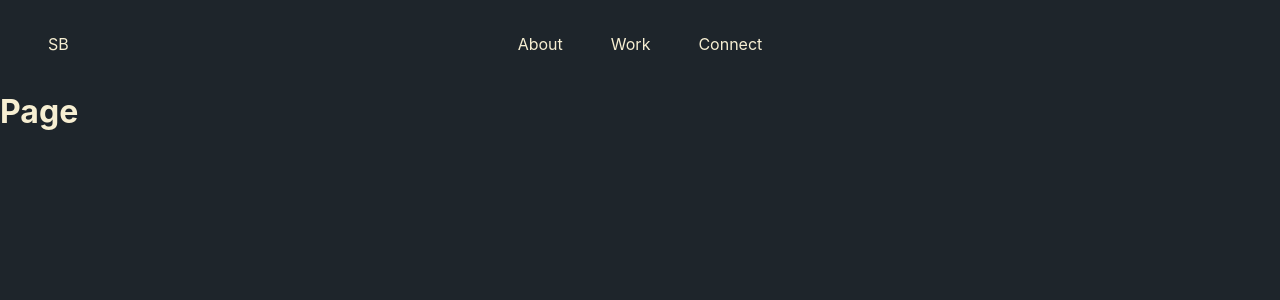
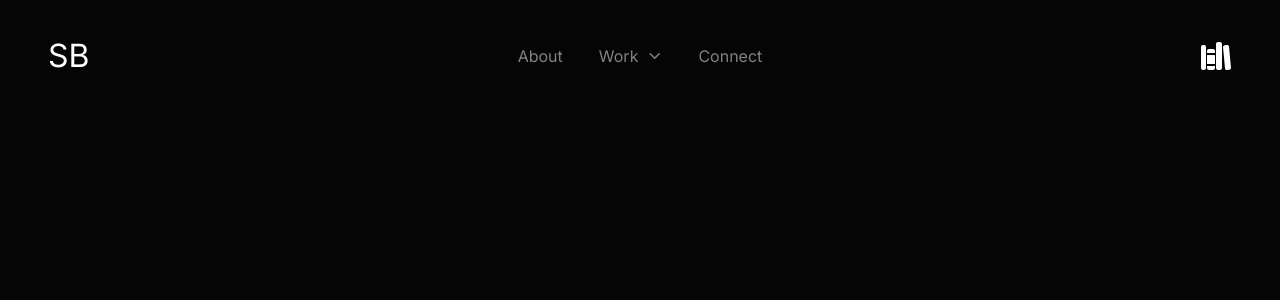
Before and after one commit to sbrcly/scott-barclay, a Next.js app: page / in a window 1280 px wide. Shown: the top 300 px of the page. Built offline with nearby package versions, Linux system fonts and the light colour scheme.

Commit message:
add basic styling and functionality

```diff
--- a/app/globals.css
+++ b/app/globals.css
@@ -1,4 +1,6 @@
 /* CSS Reset */
+@import url('https://fonts.googleapis.com/css2?family=Inter:wght@100;200;300;400;500;600;700;800;900&display=swap');
+
 *,
 *::before,
 *::after {
@@ -14,8 +16,8 @@
   --color-accent: #e74c3c;
 
   /* Neutral Colors */
-  --color-text: #f7efd2;
-  --color-background: #1e252b;
+  --color-text: #ffffff;
+  --color-background: #050506;
   --color-border: #ddd;
 
   /* Additional Variables */
@@ -26,15 +28,15 @@
 html, body {
   height: 100%;
   line-height: 1.5;
-  font-family: -apple-system, BlinkMacSystemFont, "Segoe UI", Roboto, "Helvetica Neue", Arial, sans-serif;
+  font-family: "Inter", -apple-system, BlinkMacSystemFont, "Segoe UI", Roboto, "Helvetica Neue", Arial, sans-serif;
   -webkit-font-smoothing: antialiased;
   -moz-osx-font-smoothing: grayscale;
 }
 
 body {
   margin: 0;
-  color: #333;
-  background-color: #fff;
+  color: var(--color-text);
+  background-color: var(--color-background);
   overflow-x: hidden;
 }
 
@@ -55,7 +57,7 @@ button {
 
 a {
   text-decoration: none;
-  color: inherit;
+  color: var(--color-text);
 }
 
 table {
@@ -71,8 +73,3 @@ ul, ol {
   outline: 2px solid #0070f3; /* Customize focus ring color */
   outline-offset: 2px;
 }
-
-body {
-  background-color: var(--color-background);
-  color: var(--color-text);
-}
--- a/app/layout.jsx
+++ b/app/layout.jsx
@@ -1,4 +1,4 @@
-import MainHeader from "@/components/MainHeader"
+import MainHeader from "@/components/main-header/MainHeader.jsx"
 import "./globals.css"
 
 export const metadata = {
--- a/app/page.jsx
+++ b/app/page.jsx
@@ -1,11 +1,10 @@
-import MainHeader from "@/components/MainHeader";
 import "./page.module.css"
 
-export default function Home() {
+export default function HomePage() {
   return (
     <>
       <main>
-        <h1>Page</h1>
+        {/* <h1>Page</h1> */}
       </main>
     </>
   );
--- a/components/MainHeader.jsx
+++ /dev/null
@@ -1,29 +0,0 @@
-import Link from "next/link"
-
-import classes from "./main-header.module.css"
-
-export default function MainHeader() {
-    return (
-        <header className={classes.header}>
-            <div>
-                <Link href="/">
-                    SB
-                </Link>
-            </div>
-
-            <nav className={classes.nav}>
-                <ul>
-                    <li>
-                        <Link href="/about">About</Link>
-                    </li>
-                    <li>
-                        <Link href="/work">Work</Link>
-                    </li>
-                    <li>
-                        <Link href="/connect">Connect</Link>
-                    </li>
-                </ul>
-            </nav>
-        </header>
-    )
-};
--- a/components/main-header.module.css
+++ /dev/null
@@ -1,21 +0,0 @@
-.header {
-    display: flex;
-    align-items: center;
-    justify-content: space-between;
-    width: 100%;
-    padding: 2rem 3rem;
-}
-
-.nav {
-    position: fixed;
-    left: 50%;
-    transform: translateX(-50%);
-}
-
-.nav ul {
-    display: flex;
-}
-
-.nav li {
-    margin: 0 1.5rem;
-}
--- /dev/null
+++ b/components/main-header/ExpandableLink.jsx
@@ -0,0 +1,31 @@
+"use client"
+
+import { useState } from "react"
+import Link from "next/link"
+import { IoChevronDownOutline } from "react-icons/io5"
+
+import classes from "./main-header.module.css"
+
+export default function ExpandableLink() {
+    const [isHovered, setIsHovered] = useState(false)
+
+    return (
+        <li
+            onMouseEnter={() => setIsHovered(true)}
+            onMouseLeave={() => setIsHovered(false)}
+            className={isHovered ? classes.show : ""}
+        >
+            <Link className={`${classes['nav-link']} ${isHovered ? classes.show : ""}`} href="/work">
+                <div className={classes["link-content"]}>
+                    Work <span className={classes["link-span"]}><IoChevronDownOutline /></span>
+                </div>
+            </Link>
+            <div className={`${classes["dropdown-module"]} ${isHovered ? classes.show : ""}`}>
+                <div className={classes["dropdown-module-content"]}>
+                    {/* Content for the module goes here */}
+                    <p>This is the dropdown module content.</p>
+                </div>
+            </div>
+        </li>
+    )
+};
--- /dev/null
+++ b/components/main-header/MainHeader.jsx
@@ -0,0 +1,35 @@
+import Link from "next/link"
+import { IoLibrary } from "react-icons/io5"
+
+import classes from "./main-header.module.css"
+import ExpandableLink from "./ExpandableLink"
+
+export default function MainHeader() {
+    return (
+        <header className={classes.header}>
+            <div>
+                <Link className={classes.logo} href="/">
+                    SB
+                </Link>
+            </div>
+
+            <nav className={classes.nav}>
+                <ul>
+                    <li className={classes.basic}>
+                        <Link className={`${classes['nav-link']} ${classes.basic}`} href="/about">About</Link>
+                    </li>
+                    <ExpandableLink />
+                    <li className={classes.basic}>
+                        <Link className={`${classes['nav-link']} ${classes.basic}`} href="/connect">Connect</Link>
+                    </li>
+                </ul>
+            </nav>
+
+            <div>
+                <Link className={classes["books-link"]} href="/books">
+                    <IoLibrary />
+                </Link>
+            </div>
+        </header>
+    )
+};
--- /dev/null
+++ b/components/main-header/main-header.module.css
@@ -0,0 +1,102 @@
+.header {
+    display: flex;
+    align-items: center;
+    justify-content: space-between;
+    width: 100%;
+    padding: 2rem 3rem;
+}
+
+.logo {
+    font-size: 32px;
+}
+
+.nav {
+    position: fixed;
+    left: 50%;
+    transform: translateX(-50%);
+}
+
+.nav ul {
+    display: flex;
+}
+
+.nav li {
+    margin: 0 8px;
+    padding: 3px 10px;
+    border-radius: 7px;
+}
+
+.nav li.basic:hover {
+    background-color: #33333355;
+    box-shadow: 0 0 10px #151619;
+    transition: all .3s;
+}
+
+.nav li.show {
+    background-color: #33333355;
+    box-shadow: 0 0 10px #151619;
+    transition: all .3s;
+}
+
+a.nav-link {
+    opacity: .5;
+    font-weight: 400;
+    font-size: 16px;
+}
+
+a.nav-link.basic:hover {
+    opacity: 1;
+    transition: all .3s;
+}
+
+a.nav-link.show {
+    opacity: 1;
+}
+
+a.nav-link .link-span {
+    margin-left: 8px;
+    display: inline-block;
+    transition: transform 0.3s ease;
+    transform-origin: center;
+}
+
+a.nav-link.show .link-span {
+    transform: rotateX(180deg);
+}
+
+.books-link {
+    font-size: 32px;
+}
+
+.link-content {
+    position: relative;
+    display: flex;
+    align-items: center;
+}
+
+.dropdown-module {
+    position: absolute;
+    top: 100%;
+    left: 50%;
+    background-color: transparent;
+    border: none;
+    padding: 10px;
+    width: 200px;
+    z-index: 10;
+    opacity: 0;
+    pointer-events: none;
+    transform: translateX(-50%);
+    transition: opacity 0.3s;
+}
+
+.dropdown-module-content {
+    padding: 10px;
+    background-color: #111;
+    border: 1px solid #333;
+    border-radius: 10px;
+}
+
+.dropdown-module.show {
+    opacity: 1;
+    pointer-events: auto;
+}
--- a/package.json
+++ b/package.json
@@ -9,9 +9,10 @@
     "lint": "next lint"
   },
   "dependencies": {
+    "next": "15.0.3",
     "react": "19.0.0-rc-66855b96-20241106",
     "react-dom": "19.0.0-rc-66855b96-20241106",
-    "next": "15.0.3"
+    "react-icons": "^5.3.0"
   },
   "devDependencies": {
     "eslint": "^8",
```
Also changed, not shown: 1 other file (tests, documents, lock files or other folders).
